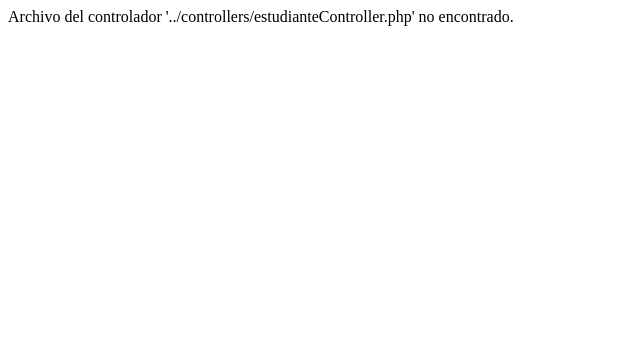
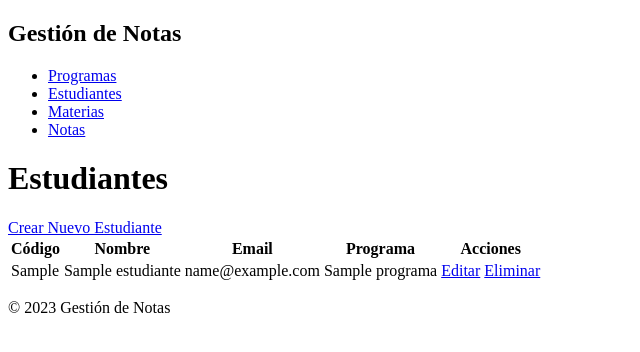
Before and after one commit to anamaria046/monolitico, a PHP site: page /index.php?controller=estudiante in a window 1280 px wide. Shown: the top 352 px of the page, without its empty margins (0-640 px from the left). Run offline with PHP 8.4, Linux system fonts and the light colour scheme; tables that the repository leaves empty or names only in its code hold one stand-in row (values such as "Sample post").

Commit message:
Se trabajo en la logica del estudiante en cada carpteta (controller,views,model)

```diff
--- /dev/null
+++ b/controllers/EstudianteController.php
@@ -0,0 +1,81 @@
+<?php
+require_once '../models/Estudiante.php';
+require_once '../models/Programa.php';  // Para listar programas en formularios
+
+class EstudianteController {
+    private $model;
+    private $programaModel;
+
+    public function __construct() {
+        $this->model = new Estudiante();
+        $this->programaModel = new Programa();
+    }
+
+    public function index() {
+        $estudiantes = $this->model->getAll();
+        include '../views/estudiante/listar.php';
+    }
+
+    public function create() {
+        $programas = $this->programaModel->getAll();
+        if ($_SERVER['REQUEST_METHOD'] == 'POST') {
+            $codigo = trim($_POST['codigo']);
+            $nombre = trim($_POST['nombre']);
+            $email = trim($_POST['email']);
+            $programa = $_POST['programa'];
+            if (empty($codigo) || empty($nombre) || empty($email) || empty($programa)) {
+                echo "Todos los campos son obligatorios.";
+                return;
+            }
+            if ($this->model->create($codigo, $nombre, $email, $programa)) {
+                header('Location: index.php?controller=estudiante&action=index');
+            } else {
+                echo "Error al crear el estudiante.";
+            }
+        } else {
+            include '../views/estudiante/crear.php';
+        }
+    }
+
+    public function edit($codigo) {
+        $programas = $this->programaModel->getAll();
+        if ($_SERVER['REQUEST_METHOD'] == 'POST') {
+            $nombre = trim($_POST['nombre']);
+            $email = trim($_POST['email']);
+            $programa = $_POST['programa'];
+            if (empty($nombre) || empty($email) || empty($programa)) {
+                echo "Nombre, email y programa son obligatorios.";
+                return;
+            }
+            if ($this->model->update($codigo, $nombre, $email, $programa)) {
+                header('Location: index.php?controller=estudiante&action=index');
+            } else {
+                echo "No se puede modificar (tiene notas registradas).";
+            }
+        } else {
+            $estudiante = $this->model->getById($codigo);
+            if (!$estudiante) {
+                echo "Estudiante no encontrado.";
+                return;
+            }
+            include '../views/estudiante/editar.php';
+        }
+    }
+
+    public function delete($codigo) {
+        if ($_SERVER['REQUEST_METHOD'] == 'POST') {
+            if (isset($_POST['confirm']) && $_POST['confirm'] == 'yes') {
+                if ($this->model->delete($codigo)) {
+                    header('Location: index.php?controller=estudiante&action=index');
+                } else {
+                    echo "No se puede eliminar (tiene notas registradas).";
+                }
+            } else {
+                header('Location: index.php?controller=estudiante&action=index');
+            }
+        } else {
+            include '../views/estudiante/eliminar.php';
+        }
+    }
+}
+?>
--- /dev/null
+++ b/models/estudiante.php
@@ -0,0 +1,51 @@
+<?php
+require_once '../config/database.php';
+
+class Estudiante {
+    private $pdo;
+
+    public function __construct() {
+        $this->pdo = Database::getInstance();
+    }
+
+    public function getAll() {
+        $stmt = $this->pdo->query("SELECT e.*, p.nombre AS programa FROM estudiantes e JOIN programas p ON e.programa = p.codigo");
+        return $stmt->fetchAll(PDO::FETCH_ASSOC);
+    }
+
+    public function getById($codigo) {
+        $stmt = $this->pdo->prepare("SELECT e.*, p.nombre AS programa FROM estudiantes e JOIN programas p ON e.programa = p.codigo WHERE e.codigo = ?");
+        $stmt->execute([$codigo]);
+        return $stmt->fetch(PDO::FETCH_ASSOC);
+    }
+
+    public function create($codigo, $nombre, $email, $programa) {
+        $stmt = $this->pdo->prepare("INSERT INTO estudiantes (codigo, nombre, email, programa) VALUES (?, ?, ?, ?)");
+        return $stmt->execute([$codigo, $nombre, $email, $programa]);
+    }
+
+    public function update($codigo, $nombre, $email, $programa) {
+        // Verificar si tiene notas
+        $stmt = $this->pdo->prepare("SELECT COUNT(*) FROM notas WHERE estudiante = ?");
+        $stmt->execute([$codigo]);
+        if ($stmt->fetchColumn() > 0) return false;
+        $stmt = $this->pdo->prepare("UPDATE estudiantes SET nombre = ?, email = ?, programa = ? WHERE codigo = ?");
+        return $stmt->execute([$nombre, $email, $programa, $codigo]);
+    }
+
+    public function delete($codigo) {
+        // Verificar si tiene notas
+        $stmt = $this->pdo->prepare("SELECT COUNT(*) FROM notas WHERE estudiante = ?");
+        $stmt->execute([$codigo]);
+        if ($stmt->fetchColumn() > 0) return false;
+        $stmt = $this->pdo->prepare("DELETE FROM estudiantes WHERE codigo = ?");
+        return $stmt->execute([$codigo]);
+    }
+
+    public function getByPrograma($programa) {
+        $stmt = $this->pdo->prepare("SELECT * FROM estudiantes WHERE programa = ?");
+        $stmt->execute([$programa]);
+        return $stmt->fetchAll(PDO::FETCH_ASSOC);
+    }
+}
+?>
--- /dev/null
+++ b/views/estudiante/listar.php
@@ -0,0 +1,26 @@
+<?php
+$content = '<h1>Estudiantes</h1>
+<a href="index.php?controller=estudiante&action=create">Crear Nuevo Estudiante</a>
+<table>
+<tr>
+<th>Código</th>
+<th>Nombre</th>
+<th>Email</th>
+<th>Programa</th>
+<th>Acciones</th>
+</tr>';
+foreach ($estudiantes as $e) {
+    $content .= "<tr>
+    <td>{$e['codigo']}</td>
+    <td>{$e['nombre']}</td>
+    <td>{$e['email']}</td>
+    <td>{$e['programa']}</td>
+    <td>
+    <a href='index.php?controller=estudiante&action=edit&codigo={$e['codigo']}'>Editar</a>
+    <a href='index.php?controller=estudiante&action=delete&codigo={$e['codigo']}'>Eliminar</a>
+    </td>
+    </tr>";
+}
+$content .= '</table>';
+include '../views/layout.php';
+?>
```
Also changed, not shown: views/estudiante/crear.php (added, +23 -0 lines), views/estudiante/editar.php (added, +20 -0 lines), views/estudiante/eliminar.php (added, +9 -0 lines), views/programa/crear.php (+8 -1 lines), views/programa/editar.php (+7 -1 lines), views/programa/eliminar.php (+6 -1 lines), views/programa/listar.php (+14 -2 lines).
